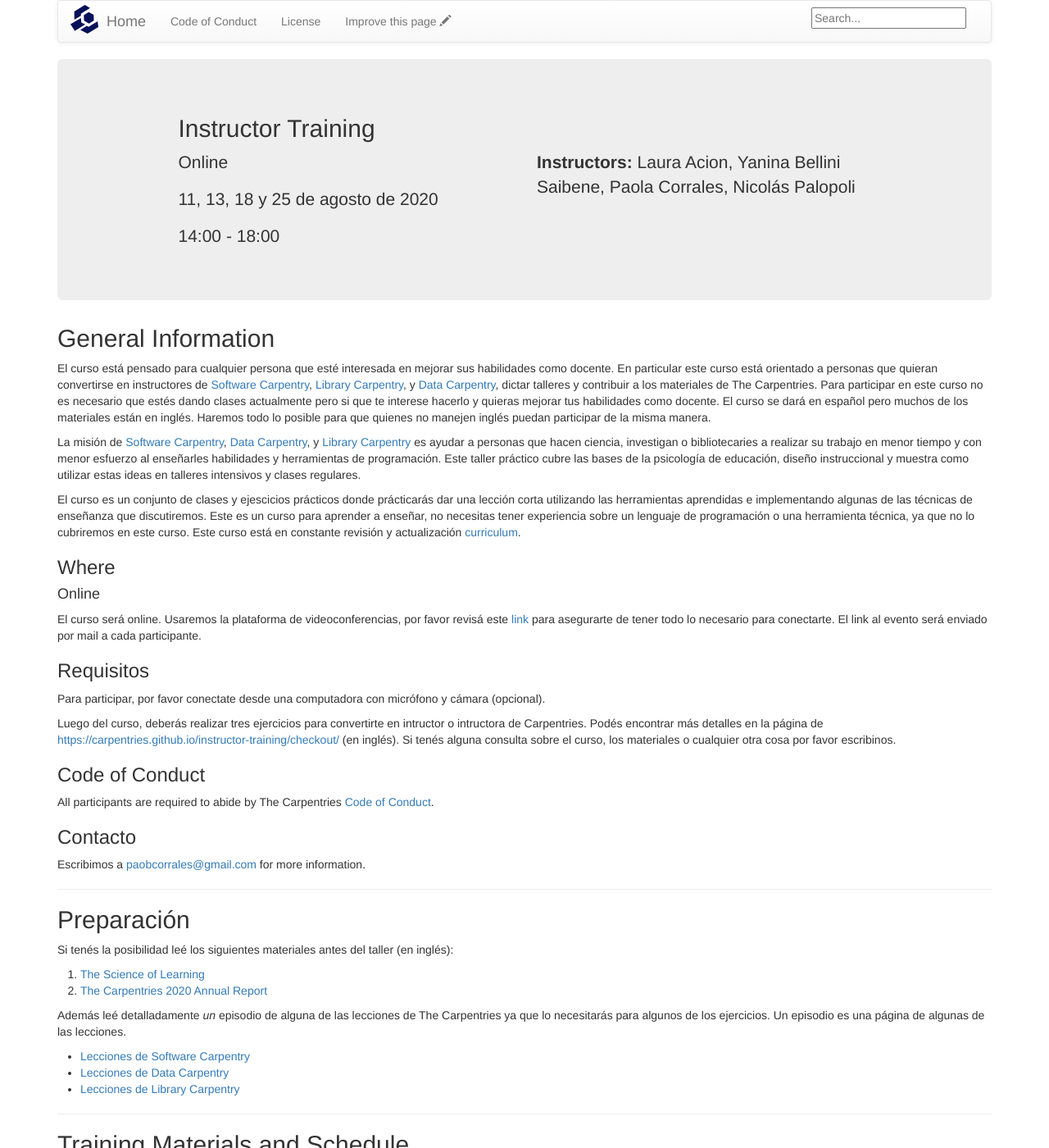
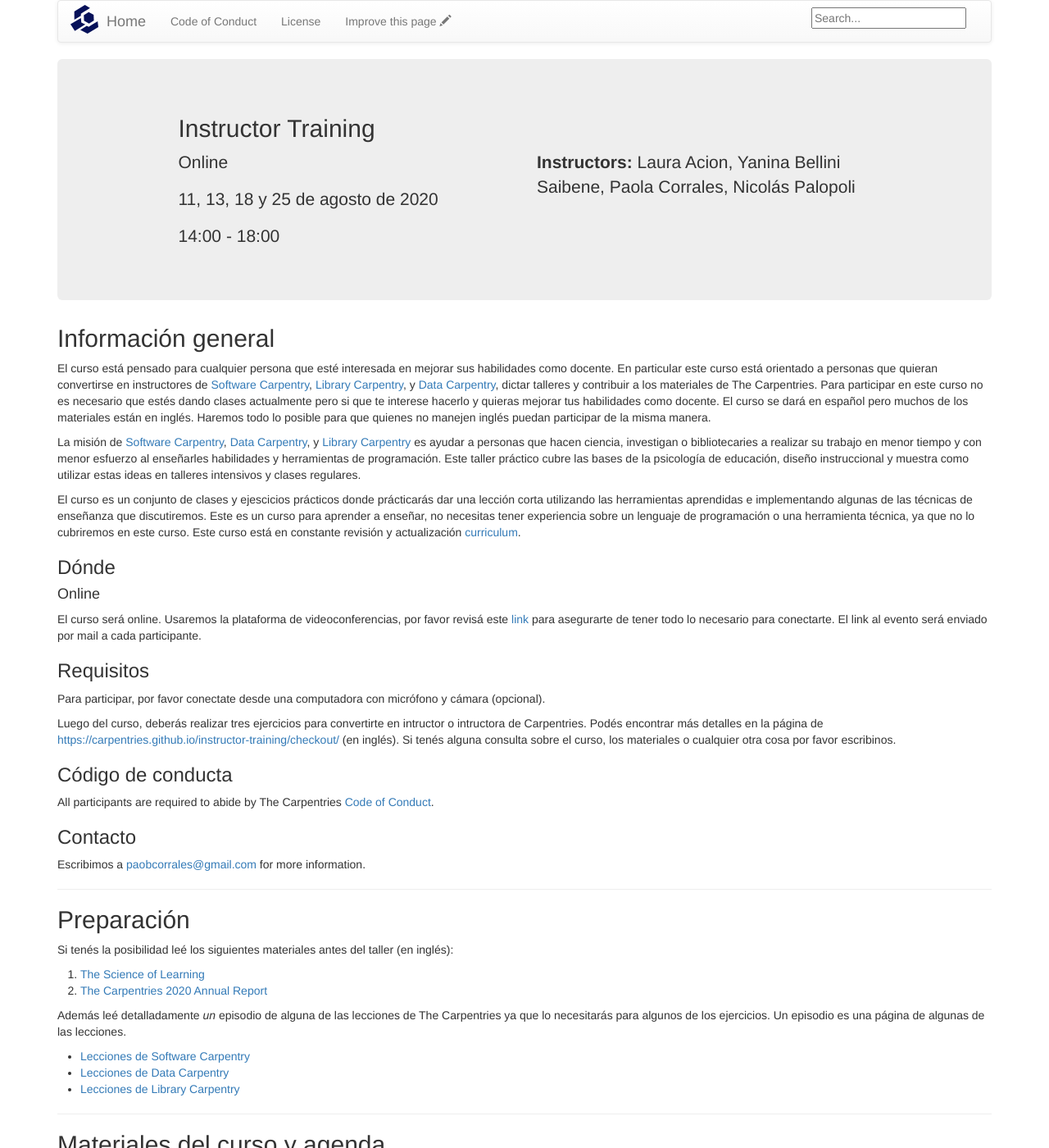
Before and after one commit to paocorrales/2021-08-14-ttt-online-spanish, a Jekyll site: the page built from index.md, in a window 1280 px wide and 1400 px high. Shown: the whole window at 82% size. Built offline with Jekyll 4.4.1, drawn with Linux system fonts in a browser that asks for light colours; some of the changed text lies outside the part shown.

Commit message:
Update index.md

```diff
--- a/index.md
+++ b/index.md
@@ -44,7 +44,7 @@ locations:
 </iframe>
 {% endif %}
 
-<h2 id="general">General Information</h2>
+<h2 id="general">Información general</h2>
 
 <!--
   INTRODUCTION
@@ -97,7 +97,7 @@ locations:
   can use http://itouchmap.com/latlong.html to find the lat/long of an
   address.
   -->
-<h3 id="where">Where</h3>
+<h3 id="where">Dónde</h3>
 
 {% assign inperson = "false" %}
 {% for loc in page.locations %}
@@ -153,7 +153,7 @@ Podés encontrar más detalles en la página de
 Si tenés alguna consulta sobre el curso, los materiales o cualquier otra cosa por favor escribinos.
 
 
-<h3>Code of Conduct</h3>
+<h3>Código de conducta</h3>
 
 All participants are required to abide by The Carpentries <a href="{{
 site.swc_site }}/conduct/">Code of Conduct</a>.
@@ -205,7 +205,7 @@ for more information.
 
 <hr/>
 
-<h2 id="materials" name="materials">Training Materials and Schedule</h2>
+<h2 id="materials" name="materials">Materiales del curso y agenda</h2>
 
 <p>
   En <a href="{{ site.training_site }}">esta página</a> encontrarás los materiales y una agenda tentativa (en construcción). Los horarios se muestran en hora de Argentina (UTC-3).
```
